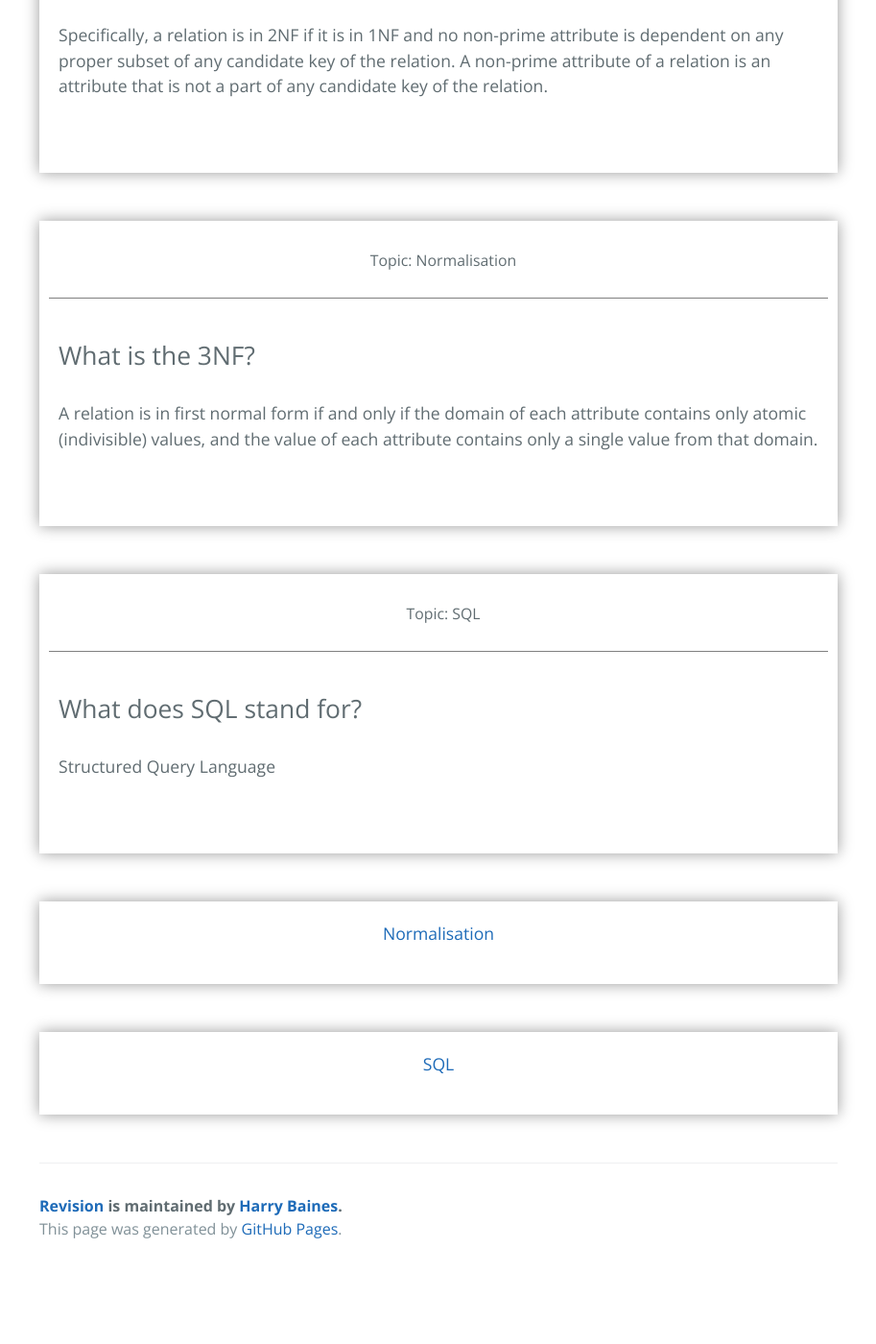
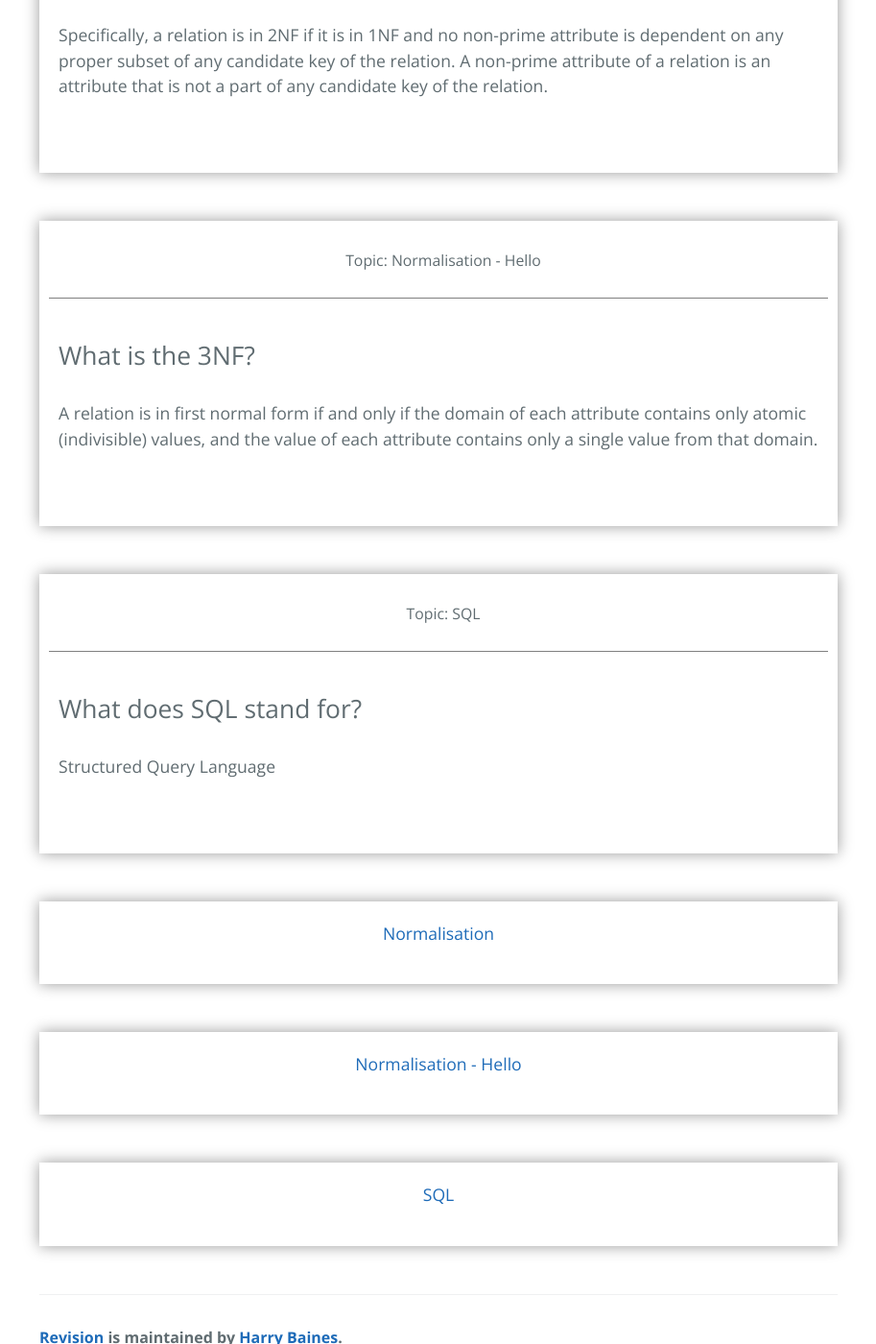
Before and after one commit to harryb0905/Exam-Revision, a Jekyll site: the page built from _posts/2018-04-09-201.markdown, in a window 1280 px wide and 1400 px high, scrolled down 924 px. Shown: the whole window at 96% size, without its empty margins (183-1096 px from the left). Built offline with Jekyll 4.4.1, drawn with Linux system fonts in a browser that asks for light colours; before the commit the page ends 2248 px from its top, so only the background shows below that.

Commit message:
New question

```diff
--- a/_data/questions.yml
+++ b/_data/questions.yml
@@ -9,7 +9,7 @@
   answer:  Specifically, a relation is in 2NF if it is in 1NF and no non-prime attribute is dependent on any proper subset of any candidate key of the relation. A non-prime attribute of a relation is an attribute that is not a part of any candidate key of the relation.
 
 - module: 201
-  topic: Normalisation
+  topic: Normalisation - Hello
   question: What is the 3NF?
   answer: A relation is in first normal form if and only if the domain of each attribute contains only atomic (indivisible) values, and the value of each attribute contains only a single value from that domain.
 
```
